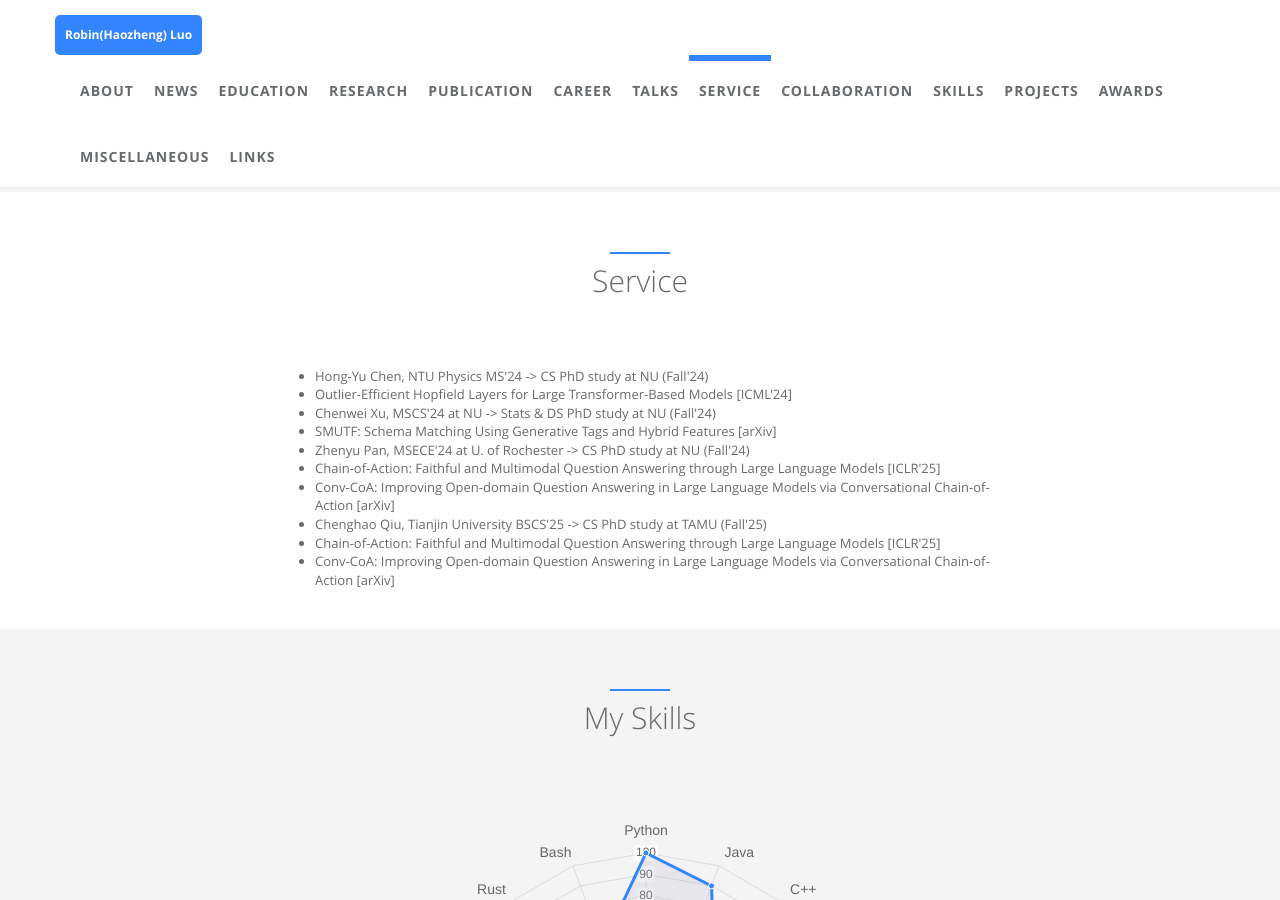
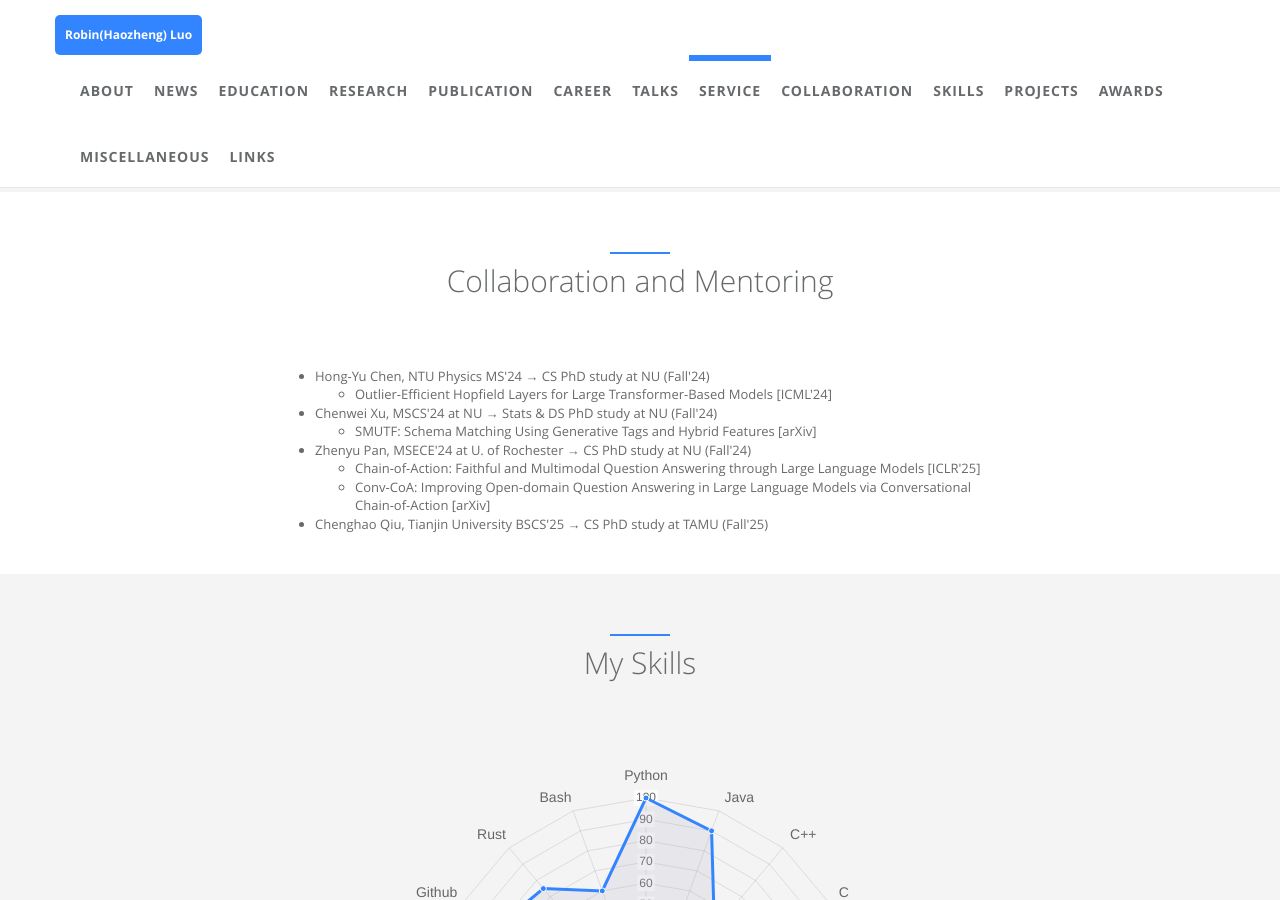
Before and after one commit to robinzixuan/robin.github.io, a Jekyll site: the page built from index.html, in a window 1280 px wide and 900 px high, scrolled down 10877 px. Built offline with Jekyll 4.4.1, drawn with Linux system fonts in a browser that asks for light colours.

Commit message:
Update mentor.html

```diff
--- a/_includes/sections/mentor.html
+++ b/_includes/sections/mentor.html
@@ -2,7 +2,7 @@
   <div class="row m-b-lg">
       <div class="col-lg-12 text-center">
           <div class="navy-line"></div>
-          <h1><span data-i18n="news.my_news">Service</span></h1>
+          <h1><span data-i18n="news.my_news">Collaboration and Mentoring</h1>
       </div>
   </div>
 
@@ -10,29 +10,24 @@
 
   <div class="col-lg-8 col-lg-offset-2 m-t-lg m-b-lg wow zoomIn">
     <ul>
-        <li>Hong-Yu Chen, NTU Physics MS'24 -> CS PhD study at NU (Fall'24)
-        <ur>
-          <li> Outlier-Efficient Hopfield Layers for Large Transformer-Based Models [ICML'24]</li>
-        </ur>
-        </li>
-        <li>Chenwei Xu, MSCS'24 at NU -> Stats & DS PhD study at NU (Fall'24)
-          <ur>
-          <li> SMUTF: Schema Matching Using Generative Tags and Hybrid Features [arXiv]</li>
-        </ur>
-        </li>
-        <li>Zhenyu Pan, MSECE'24 at U. of Rochester -> CS PhD study at NU (Fall'24)
-          <ur>
-          <li> Chain-of-Action: Faithful and Multimodal Question Answering through Large Language Models [ICLR'25]</li>
-          <li> Conv-CoA: Improving Open-domain Question Answering in Large Language Models via Conversational Chain-of-Action [arXiv]</li>
-        </ur>
-        </li>
-        <li>Chenghao Qiu, Tianjin University BSCS'25 -> CS PhD study at TAMU (Fall'25)
-          <ur>
-          <li> Chain-of-Action: Faithful and Multimodal Question Answering through Large Language Models [ICLR'25]</li>
-          <li> Conv-CoA: Improving Open-domain Question Answering in Large Language Models via Conversational Chain-of-Action [arXiv]</li>
-          </ur>
-        </li>
-    </ul>
+    <li>Hong-Yu Chen, NTU Physics MS'24 → CS PhD study at NU (Fall'24)
+        <ul>
+            <li>Outlier-Efficient Hopfield Layers for Large Transformer-Based Models [ICML'24]</li>
+        </ul>
+    </li>
+    <li>Chenwei Xu, MSCS'24 at NU → Stats & DS PhD study at NU (Fall'24)
+        <ul>
+            <li>SMUTF: Schema Matching Using Generative Tags and Hybrid Features [arXiv]</li>
+        </ul>
+    </li>
+    <li>Zhenyu Pan, MSECE'24 at U. of Rochester → CS PhD study at NU (Fall'24)
+        <ul>
+            <li>Chain-of-Action: Faithful and Multimodal Question Answering through Large Language Models [ICLR'25]</li>
+            <li>Conv-CoA: Improving Open-domain Question Answering in Large Language Models via Conversational Chain-of-Action [arXiv]</li>
+        </ul>
+    </li>
+    <li>Chenghao Qiu, Tianjin University BSCS'25 → CS PhD study at TAMU (Fall'25)</li>
+</ul>
   <script>
   function openNav() {
       if (window.innerWidth <= 1200) {
```
